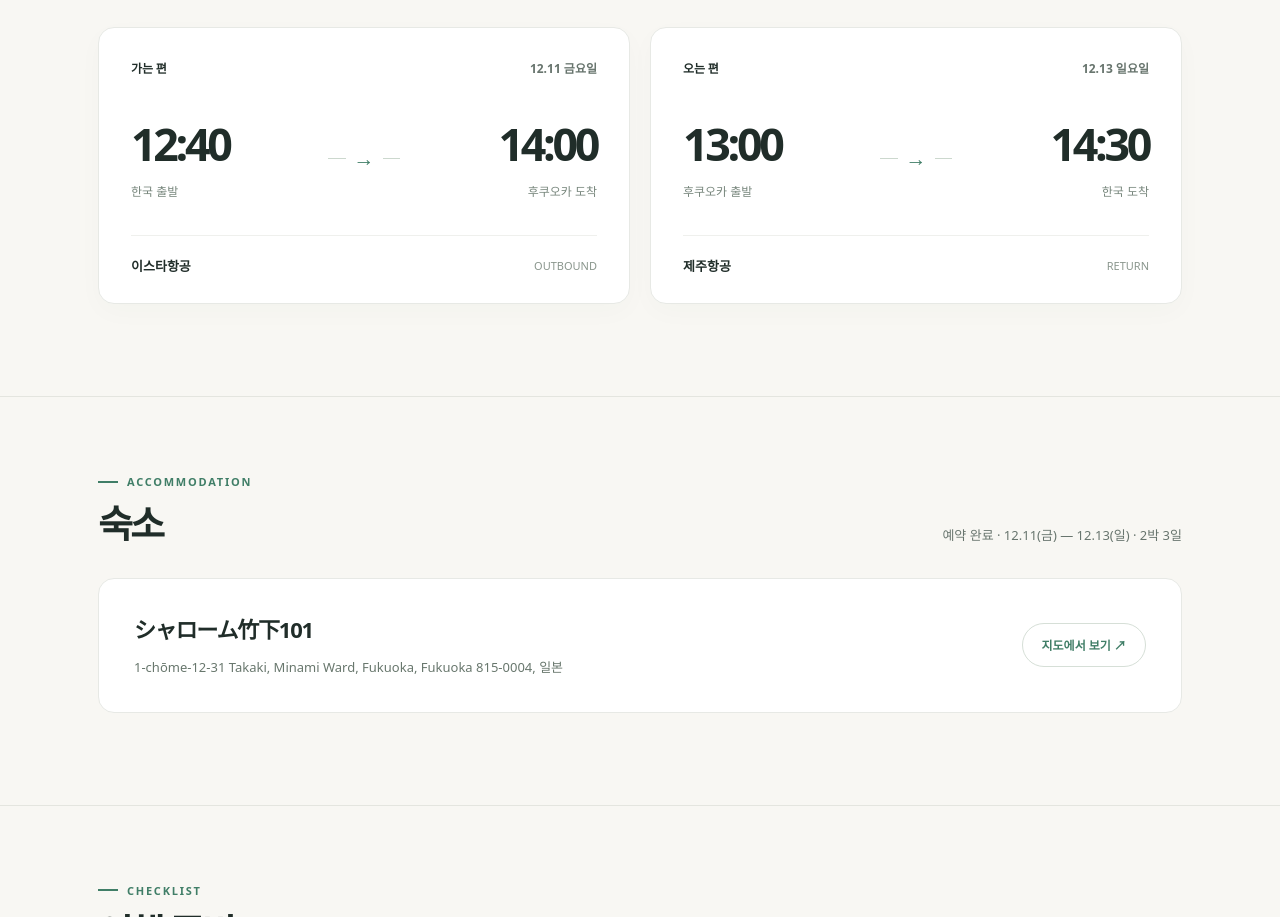
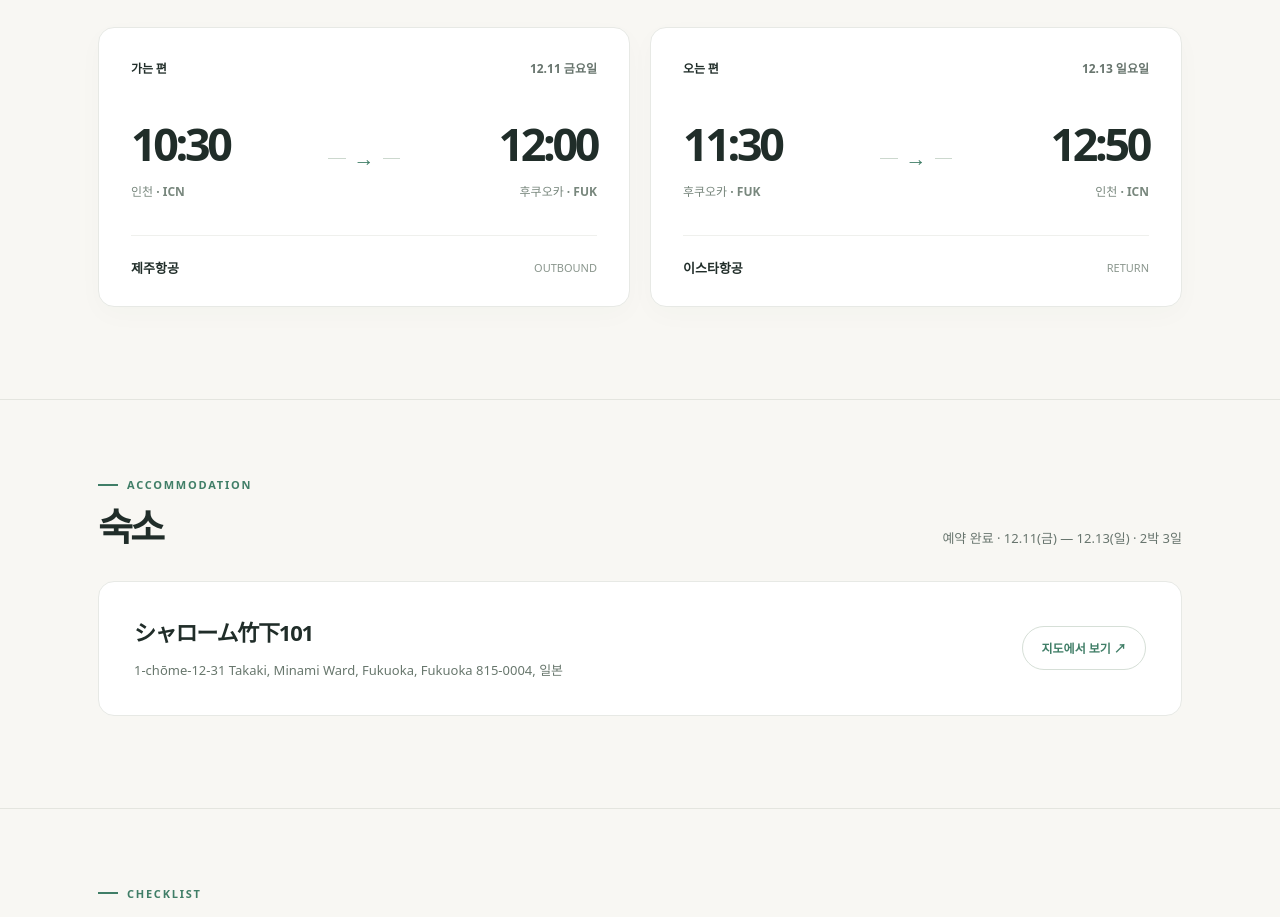
Before and after one commit to kkb1n/japan-trip, a plain HTML site: page index.html in a window 1280 px wide. Shown: the part 905-1822 px from the top of the page. Drawn offline with Linux system fonts and the light colour scheme.

Commit message:
Update index.html

```diff
--- a/index.html
+++ b/index.html
@@ -64,6 +64,8 @@
     .flight-bottom { margin-top:35px; padding-top:20px; border-top:1px solid #eff0ed; display:flex; align-items:center; justify-content:space-between; gap:10px; }
     .airline { font-size:13px; font-weight:700; }
     .flight-type { font-size:11px; color:#8a968d; }
+    .booking-code { display:block; margin-top:9px; font-size:11px; color:#7b897e; }
+    .booking-code strong { color:#415e4e; font-size:12px; font-weight:700; letter-spacing:.03em; }
     .stay-card { display:flex; justify-content:space-between; align-items:center; gap:28px; background:var(--white); border:1px solid #e7e9e5; border-radius:16px; padding:33px 35px; }
     .stay-name { margin:0 0 11px; font-size:22px; font-weight:680; letter-spacing:-.055em; }
     .stay-address { margin:0; color:#68776d; font-size:13px; line-height:1.85; overflow-wrap:anywhere; }
@@ -207,20 +209,20 @@
           <article class="flight-card" aria-label="12월 11일 출국 항공편">
             <div class="flight-top"><span class="flight-kind">가는 편</span><span class="flight-date">12.11 금요일</span></div>
             <div class="flight-times">
-              <div class="flight-stop"><strong>12:40</strong><span>한국 출발</span></div>
+              <div class="flight-stop"><strong>10:30</strong><span>인천 · ICN</span></div>
               <div class="flight-arrow" aria-hidden="true"><span>→</span></div>
-              <div class="flight-stop arrival"><strong>14:00</strong><span>후쿠오카 도착</span></div>
+              <div class="flight-stop arrival"><strong>12:00</strong><span>후쿠오카 · FUK</span></div>
             </div>
-            <div class="flight-bottom"><span class="airline">이스타항공</span><span class="flight-type">OUTBOUND</span></div>
+            <div class="flight-bottom"><div><span class="airline">제주항공</span></span></div><span class="flight-type">OUTBOUND</span></div>
           </article>
           <article class="flight-card" aria-label="12월 13일 귀국 항공편">
             <div class="flight-top"><span class="flight-kind">오는 편</span><span class="flight-date">12.13 일요일</span></div>
             <div class="flight-times">
-              <div class="flight-stop"><strong>13:00</strong><span>후쿠오카 출발</span></div>
+              <div class="flight-stop"><strong>11:30</strong><span>후쿠오카 · FUK</span></div>
               <div class="flight-arrow" aria-hidden="true"><span>→</span></div>
-              <div class="flight-stop arrival"><strong>14:30</strong><span>한국 도착</span></div>
+              <div class="flight-stop arrival"><strong>12:50</strong><span>인천 · ICN</span></div>
             </div>
-            <div class="flight-bottom"><span class="airline">제주항공</span><span class="flight-type">RETURN</span></div>
+            <div class="flight-bottom"><div><span class="airline">이스타항공</span></div><span class="flight-type">RETURN</span></div>
           </article>
         </div>
       </div>
```
